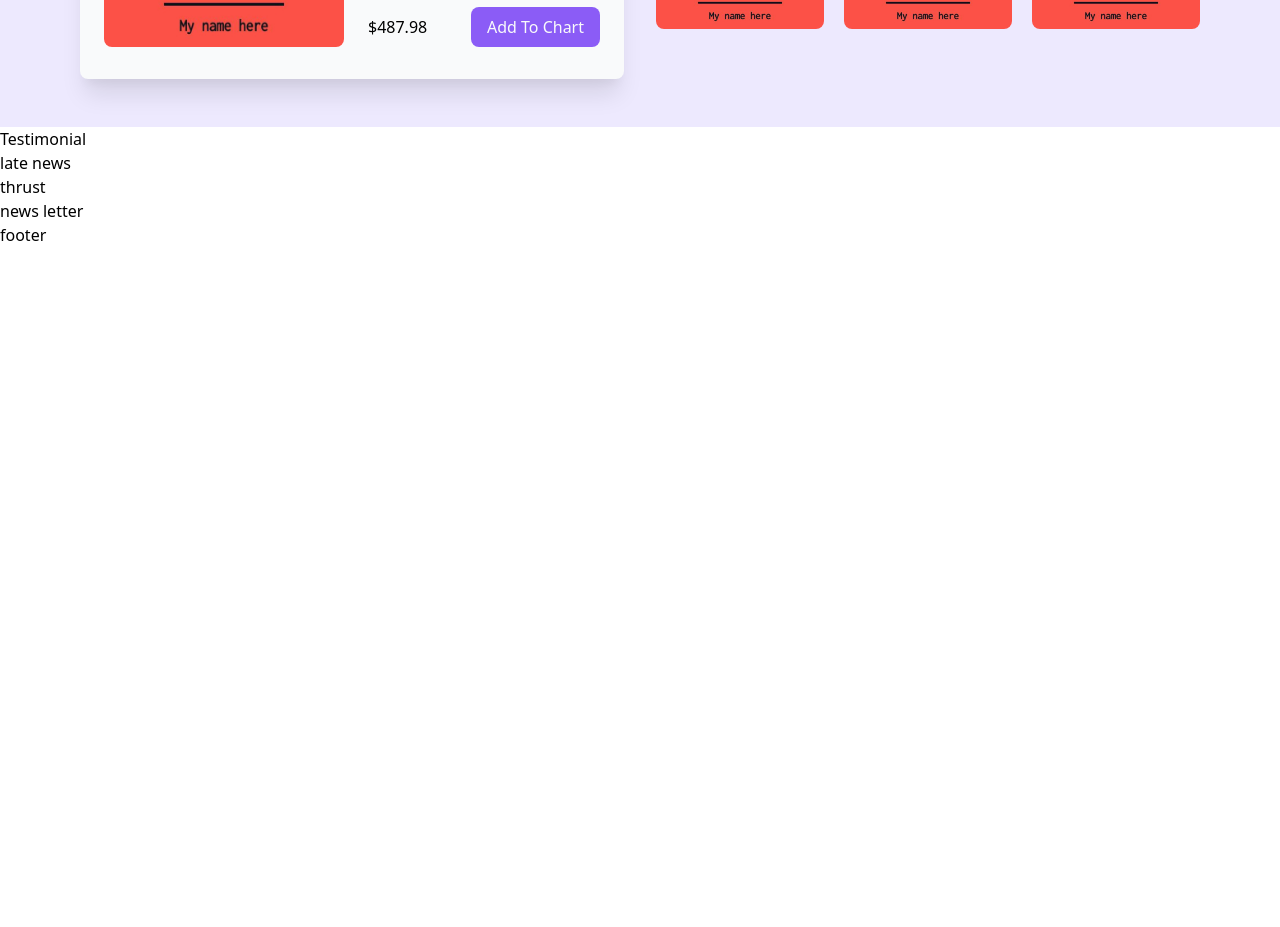
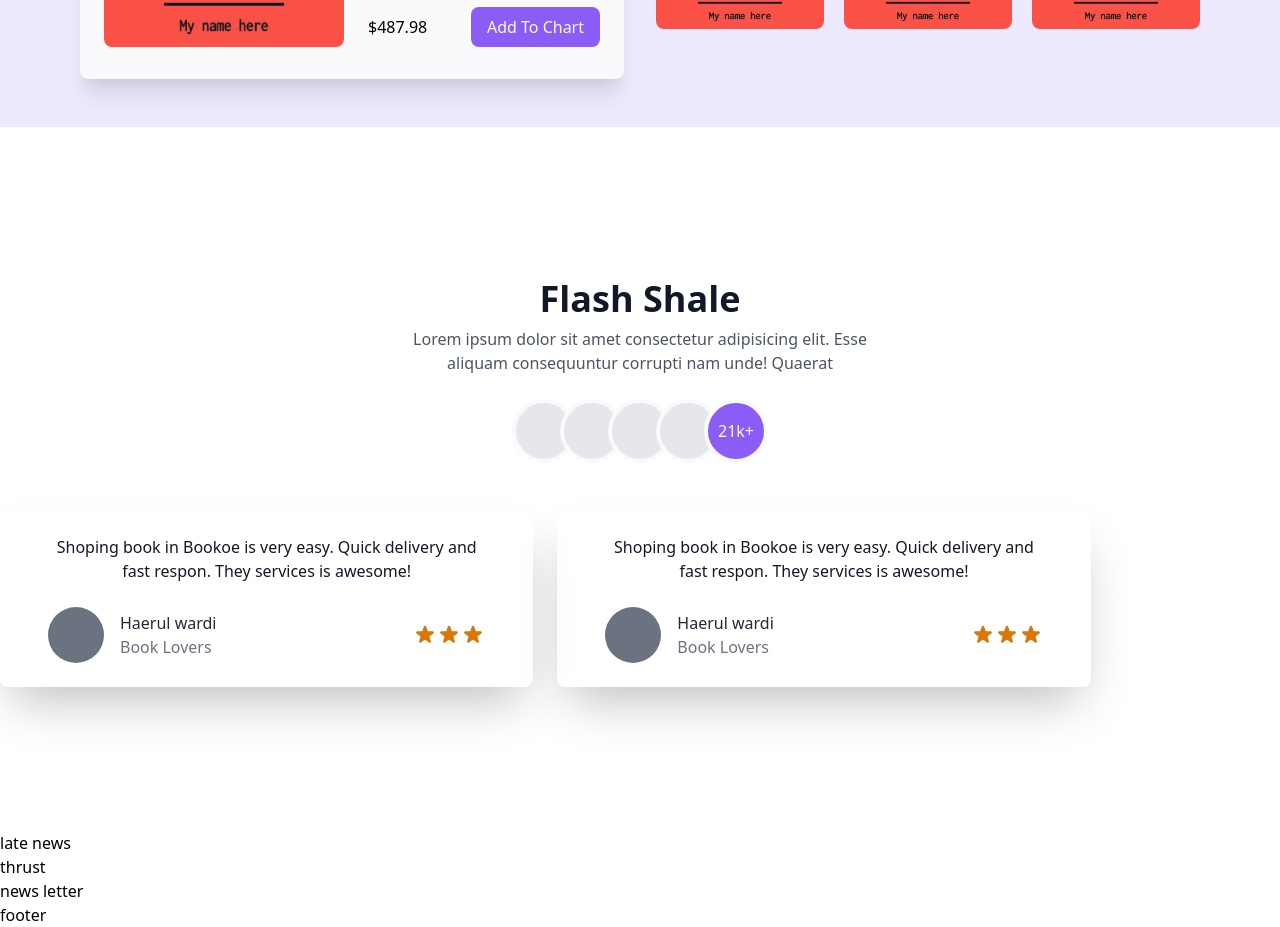
Before and after one commit to wardydev/book-storev2, a React (Create React App) app: page / in a window 1280 px wide. Shown: the part 4113-5040 px from the top of the page. Before the commit the page ends 4360 px from the top, so only its background shows below. Built offline with nearby package versions, Linux system fonts and the light colour scheme.

Commit message:
finished testimonial

```diff
--- a/src/container/sections/home/Testimonial/index.jsx
+++ b/src/container/sections/home/Testimonial/index.jsx
@@ -2,8 +2,76 @@ import React from 'react'
 
 export default function Testimonial() {
     return (
-        <div>
-            Testimonial
-        </div>
+        <section className="py-36">
+            <div className="container">
+                <div className="text-center w-2/5 mx-auto mb-12">
+                    <h3 className="text-4xl my-2 text-gray-900 font-bold">Flash Shale</h3>
+                    <p className="text-gray-600 mb-6">Lorem ipsum dolor sit amet consectetur adipisicing elit. Esse aliquam consequuntur corrupti nam unde! Quaerat</p>
+                    <div className="flex items-center justify-center -space-x-4">
+                        <div className="w-16 h-16 rounded-full border-4 border-gray-50 bg-gray-200"></div>
+                        <div className="w-16 h-16 rounded-full border-4 border-gray-50 bg-gray-200"></div>
+                        <div className="w-16 h-16 rounded-full border-4 border-gray-50 bg-gray-200"></div>
+                        <div className="w-16 h-16 rounded-full border-4 border-gray-50 bg-gray-200"></div>
+                        <div className="w-16 h-16 rounded-full border-4 border-gray-50 bg-purple-500 flex justify-center items-center">
+                            <span className="text-gray-50 font-medium">21k+</span>
+                        </div>
+                    </div>
+                </div>
+
+                <div className="flex items-center space-x-6">
+                    <div className="py-6 px-12 rounded-lg shadow-2xl w-5/12">
+                        <div className="text-center mb-6">
+                            <p className="font-medium text-gray-900">Shoping book in Bookoe is very easy. Quick delivery and fast respon. They services is awesome!</p>
+                        </div>
+                        <div className="flex items-center justify-between">
+                            <div className="flex items-center space-x-4">
+                                <div className="w-14 h-14 rounded-full bg-gray-500"></div>
+                                <div>
+                                    <b className="text-gray-800 font-medium">Haerul wardi</b>
+                                    <p className="text-gray-500">Book Lovers</p>
+                                </div>
+                            </div>
+                            <div className="flex items-center">
+                                <svg xmlns="http://www.w3.org/2000/svg" class="h-6 w-6 text-yellow-600" viewBox="0 0 20 20" fill="currentColor">
+                                <path d="M9.049 2.927c.3-.921 1.603-.921 1.902 0l1.07 3.292a1 1 0 00.95.69h3.462c.969 0 1.371 1.24.588 1.81l-2.8 2.034a1 1 0 00-.364 1.118l1.07 3.292c.3.921-.755 1.688-1.54 1.118l-2.8-2.034a1 1 0 00-1.175 0l-2.8 2.034c-.784.57-1.838-.197-1.539-1.118l1.07-3.292a1 1 0 00-.364-1.118L2.98 8.72c-.783-.57-.38-1.81.588-1.81h3.461a1 1 0 00.951-.69l1.07-3.292z" />
+                                </svg>
+                                <svg xmlns="http://www.w3.org/2000/svg" class="h-6 w-6 text-yellow-600" viewBox="0 0 20 20" fill="currentColor">
+                                <path d="M9.049 2.927c.3-.921 1.603-.921 1.902 0l1.07 3.292a1 1 0 00.95.69h3.462c.969 0 1.371 1.24.588 1.81l-2.8 2.034a1 1 0 00-.364 1.118l1.07 3.292c.3.921-.755 1.688-1.54 1.118l-2.8-2.034a1 1 0 00-1.175 0l-2.8 2.034c-.784.57-1.838-.197-1.539-1.118l1.07-3.292a1 1 0 00-.364-1.118L2.98 8.72c-.783-.57-.38-1.81.588-1.81h3.461a1 1 0 00.951-.69l1.07-3.292z" />
+                                </svg>
+                                <svg xmlns="http://www.w3.org/2000/svg" class="h-6 w-6 text-yellow-600" viewBox="0 0 20 20" fill="currentColor">
+                                <path d="M9.049 2.927c.3-.921 1.603-.921 1.902 0l1.07 3.292a1 1 0 00.95.69h3.462c.969 0 1.371 1.24.588 1.81l-2.8 2.034a1 1 0 00-.364 1.118l1.07 3.292c.3.921-.755 1.688-1.54 1.118l-2.8-2.034a1 1 0 00-1.175 0l-2.8 2.034c-.784.57-1.838-.197-1.539-1.118l1.07-3.292a1 1 0 00-.364-1.118L2.98 8.72c-.783-.57-.38-1.81.588-1.81h3.461a1 1 0 00.951-.69l1.07-3.292z" />
+                                </svg>
+                            </div>
+                        </div>
+                    </div>
+                    <div className="py-6 px-12 rounded-lg shadow-2xl w-5/12">
+                        <div className="text-center mb-6">
+                            <p className="font-medium text-gray-900">Shoping book in Bookoe is very easy. Quick delivery and fast respon. They services is awesome!</p>
+                        </div>
+                        <div className="flex items-center justify-between">
+                            <div className="flex items-center space-x-4">
+                                <div className="w-14 h-14 rounded-full bg-gray-500"></div>
+                                <div>
+                                    <b className="text-gray-800 font-medium">Haerul wardi</b>
+                                    <p className="text-gray-500">Book Lovers</p>
+                                </div>
+                            </div>
+                            <div className="flex items-center">
+                                <svg xmlns="http://www.w3.org/2000/svg" class="h-6 w-6 text-yellow-600" viewBox="0 0 20 20" fill="currentColor">
+                                <path d="M9.049 2.927c.3-.921 1.603-.921 1.902 0l1.07 3.292a1 1 0 00.95.69h3.462c.969 0 1.371 1.24.588 1.81l-2.8 2.034a1 1 0 00-.364 1.118l1.07 3.292c.3.921-.755 1.688-1.54 1.118l-2.8-2.034a1 1 0 00-1.175 0l-2.8 2.034c-.784.57-1.838-.197-1.539-1.118l1.07-3.292a1 1 0 00-.364-1.118L2.98 8.72c-.783-.57-.38-1.81.588-1.81h3.461a1 1 0 00.951-.69l1.07-3.292z" />
+                                </svg>
+                                <svg xmlns="http://www.w3.org/2000/svg" class="h-6 w-6 text-yellow-600" viewBox="0 0 20 20" fill="currentColor">
+                                <path d="M9.049 2.927c.3-.921 1.603-.921 1.902 0l1.07 3.292a1 1 0 00.95.69h3.462c.969 0 1.371 1.24.588 1.81l-2.8 2.034a1 1 0 00-.364 1.118l1.07 3.292c.3.921-.755 1.688-1.54 1.118l-2.8-2.034a1 1 0 00-1.175 0l-2.8 2.034c-.784.57-1.838-.197-1.539-1.118l1.07-3.292a1 1 0 00-.364-1.118L2.98 8.72c-.783-.57-.38-1.81.588-1.81h3.461a1 1 0 00.951-.69l1.07-3.292z" />
+                                </svg>
+                                <svg xmlns="http://www.w3.org/2000/svg" class="h-6 w-6 text-yellow-600" viewBox="0 0 20 20" fill="currentColor">
+                                <path d="M9.049 2.927c.3-.921 1.603-.921 1.902 0l1.07 3.292a1 1 0 00.95.69h3.462c.969 0 1.371 1.24.588 1.81l-2.8 2.034a1 1 0 00-.364 1.118l1.07 3.292c.3.921-.755 1.688-1.54 1.118l-2.8-2.034a1 1 0 00-1.175 0l-2.8 2.034c-.784.57-1.838-.197-1.539-1.118l1.07-3.292a1 1 0 00-.364-1.118L2.98 8.72c-.783-.57-.38-1.81.588-1.81h3.461a1 1 0 00.951-.69l1.07-3.292z" />
+                                </svg>
+                            </div>
+                        </div>
+                    </div>
+
+                </div>
+            </div>
+        </section>
     )
 }
```
